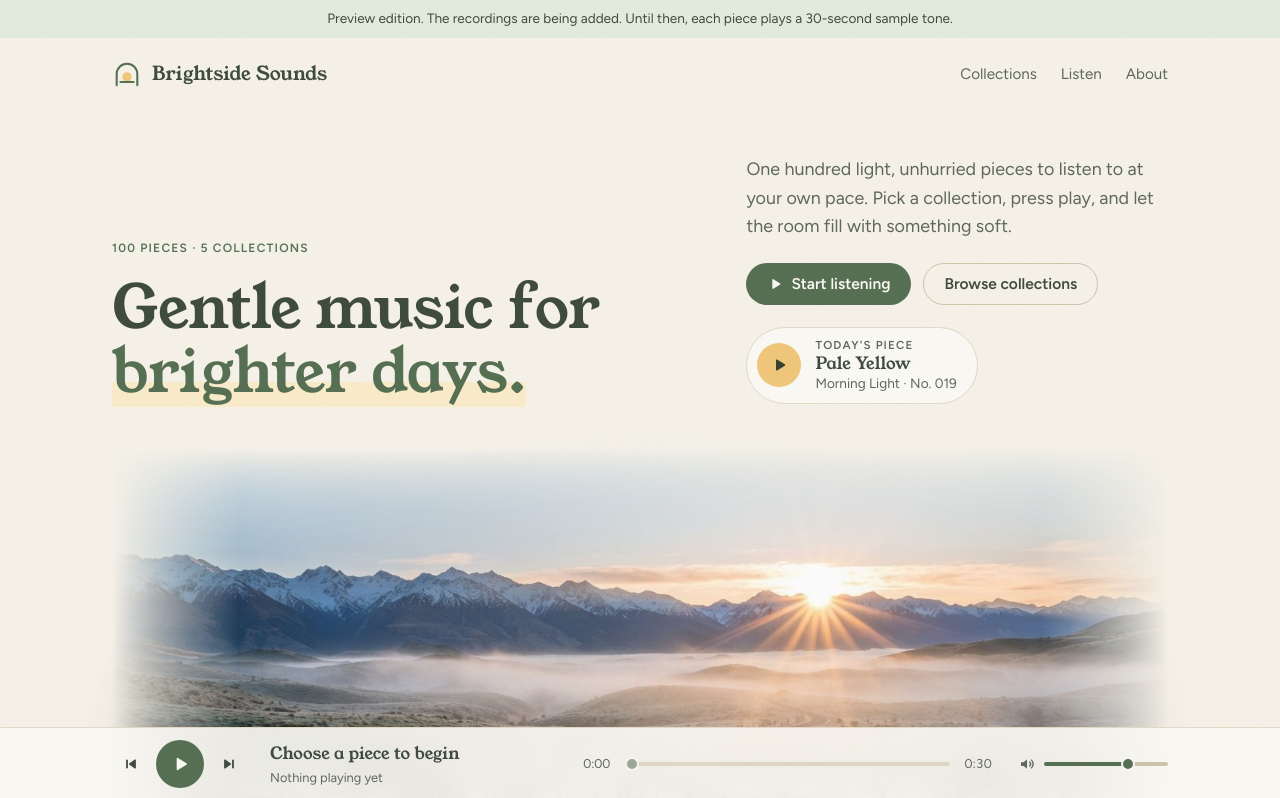
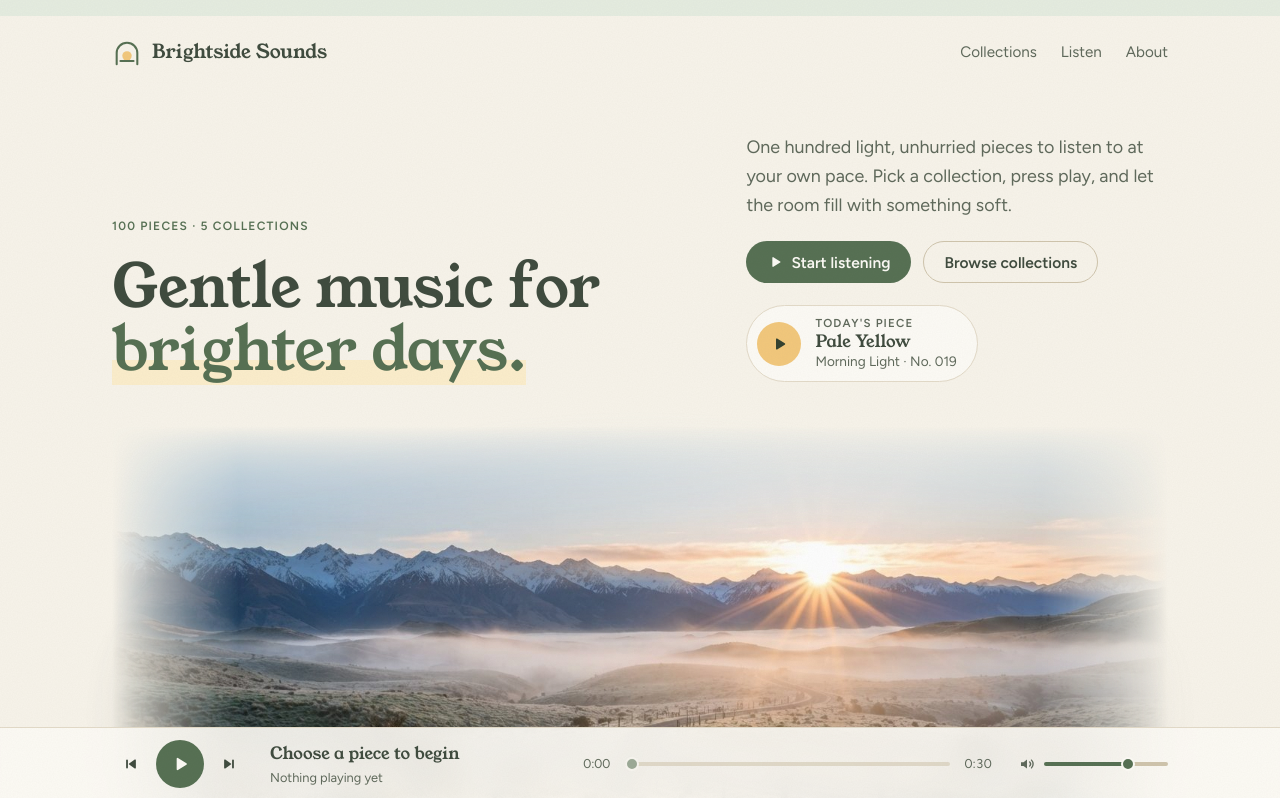
Before and after one commit to pizcake/brightsidesounds, a plain HTML site: page index.html in a window 1280 px wide. Shown: the top 798 px of the page. Drawn offline with Linux system fonts and the light colour scheme.

Commit message:
Update index.html

```diff
--- a/index.html
+++ b/index.html
@@ -252,7 +252,7 @@ input[type=range]:focus-visible{outline:2px solid var(--sage);outline-offset:4px
 
 <div class="grain" aria-hidden="true"></div>
 
-<p class="draft">Preview edition. The recordings are being added. Until then, each piece plays a 30-second sample tone.</p>
+<p class="draft"> </p>
 
 <header class="site-head wrap">
   <a class="brand" href="#top"><svg aria-hidden="true"><use href="#mark"></use></svg><span>Brightside Sounds</span></a>
```
